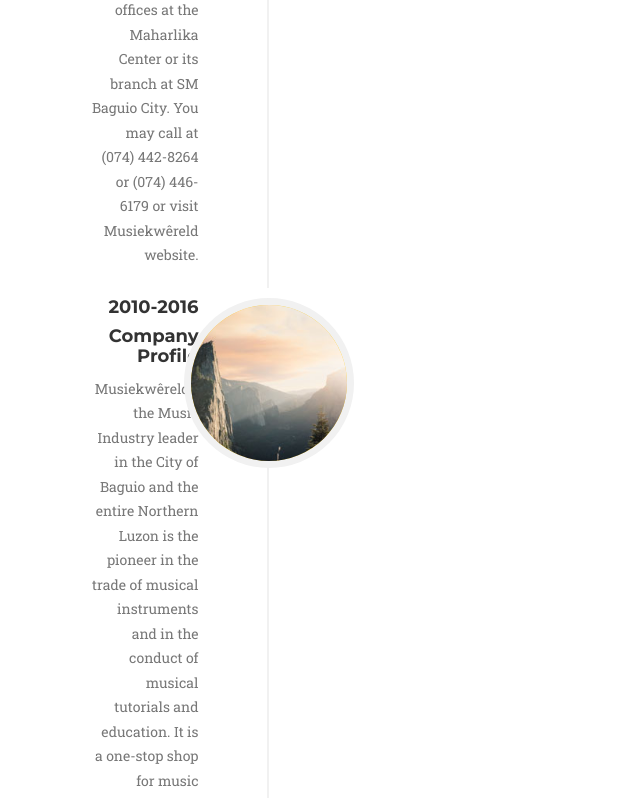
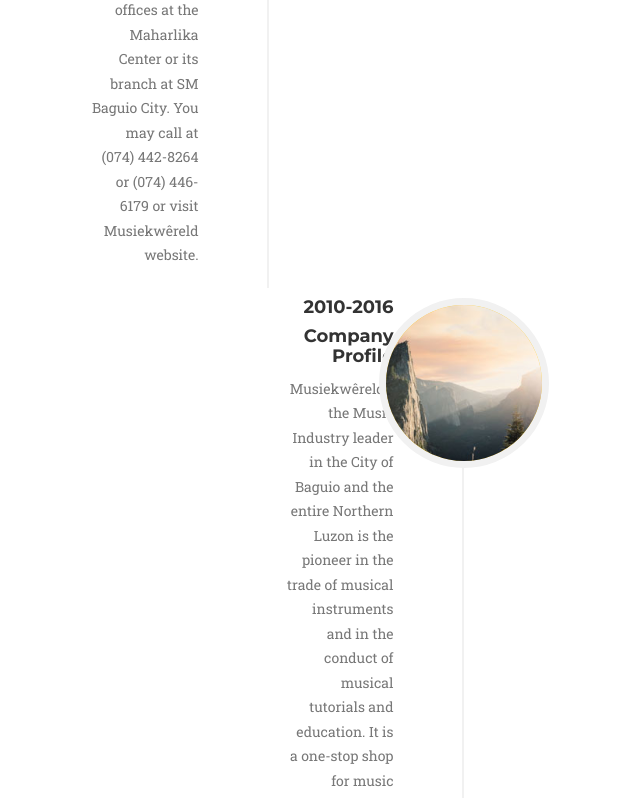
Before and after one commit to mhackie0924/Jackie.github.io, a website: page index.html in a window 1280 px wide. Shown: the part 4812-5610 px from the top of the page, without its empty margins (79-719 px from the left). Drawn offline with nearby package versions, Linux system fonts and the light colour scheme; a web font is replaced by a local one.

Commit message:
Update index.html

```diff
--- a/index.html
+++ b/index.html
@@ -255,7 +255,7 @@ Today, after over thirty (30) years, Musar continues to be in the forefront of t
                 </div>
             </div>
             <div class="row">
-                <div class="col-lg-6">
+                <div class="col-lg-6 col-lg-offset-2 text-justify">
                     <ul class="timeline">
                         <li>
                             <div class="timeline-image">
```
